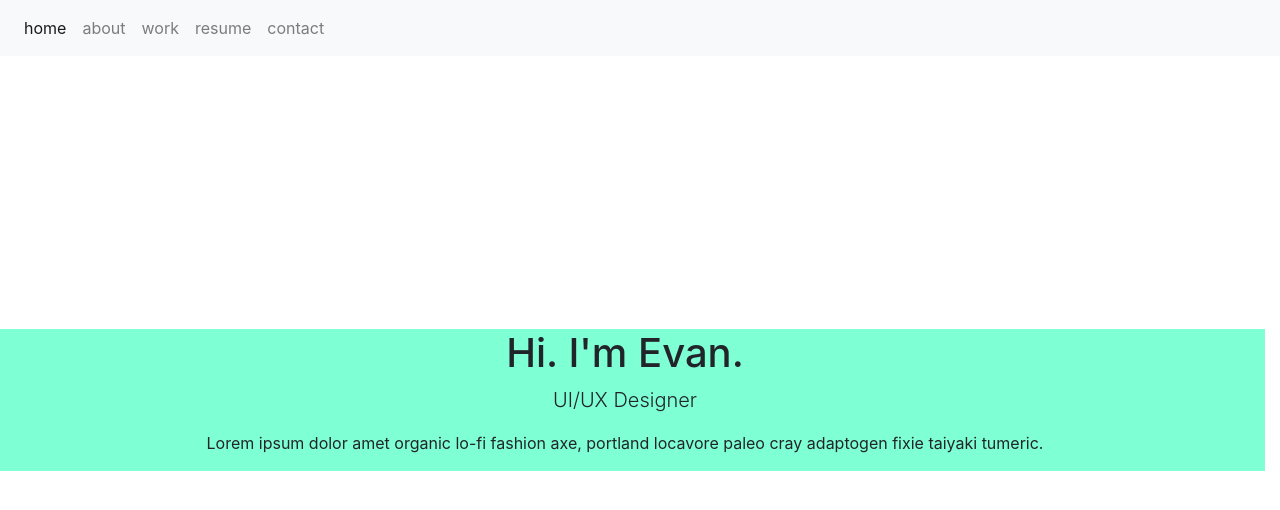
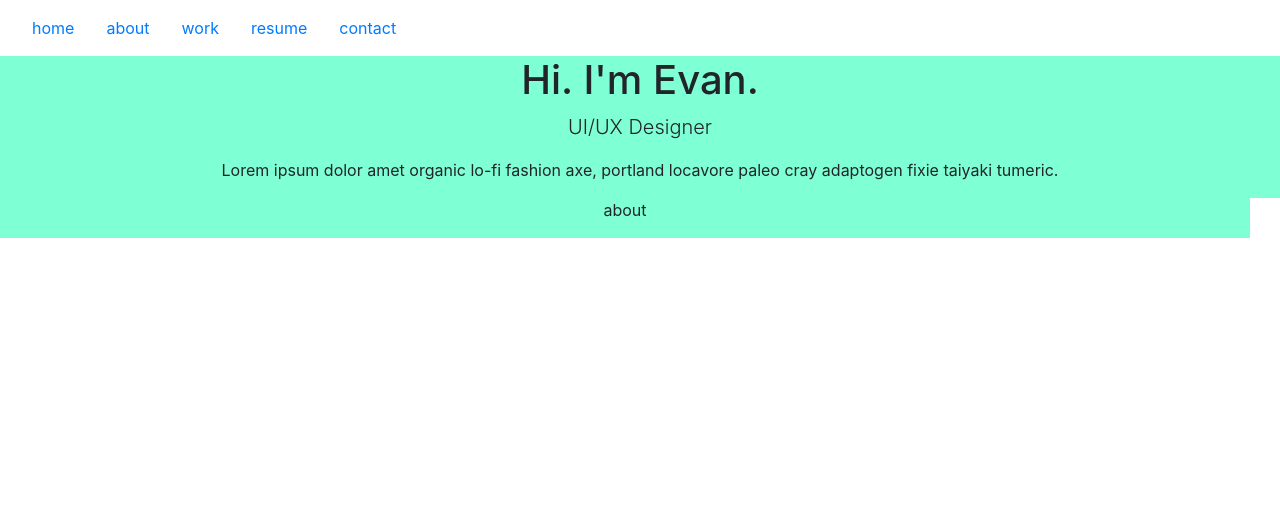
Before and after one commit to emarkert/CL-portfolio, a plain HTML site: page index.html in a window 1280 px wide. Drawn offline with nearby package versions, Linux system fonts and the light colour scheme.

Commit message:
latest changes before desktop pull

```diff
--- a/index.html
+++ b/index.html
@@ -20,9 +20,8 @@
 
 <body>
 
-    <nav class="navbar navbar-expand-md navbar-light bg-light fixed-top">
-        <div class="collapse navbar-collapse" id="navbar">
-            <ul class="navbar-nav mr-auto">
+    <nav class="nav navbar">
+        <ul class="nav">
             <li class="nav-item active">
                 <a class="nav-link" href="#">home <span class="sr-only">(current)</span></a>
             </li>
@@ -39,16 +38,24 @@
                 <a class="nav-link" href="#">contact</a>
             </li>
         </ul>
-        </div>
     </nav>
 
     <div class="row hero-container">
         <div class="col-12 name-title align-self-center">
-            <h1 class="display-6">Hi. I'm <span class="display-6">Evan.</span></h1>
+            <h1 class="display-6">Hi. I'm Evan.</h1>
             <p class="lead job-title">UI/UX Designer</p>
             <p>Lorem ipsum dolor amet organic lo-fi fashion axe, portland locavore paleo cray adaptogen fixie taiyaki tumeric.</p>
         </div>
     </div>
+
+    <div class="container-fluid row">
+        <div class="col-12 align-self-center about-header">
+            <p class="display-6">about</p>
+        </div>
+    </div>
+
+
+
 
     <!-- Bootstrap core JavaScript
     ================================================== -->
--- a/main.css
+++ b/main.css
@@ -1,11 +1,8 @@
-body, html, .hero-container {
+body, {
     padding-top: 5rem;
-    width: 100%;
-    height: 100%;
-    padding: 0;
 }
 
-.name-title {
+.name-title, .about-header {
     background-color: aquamarine;
     text-align: center;
 }
```
Lines whose indentation alone changed are shown as unchanged.
